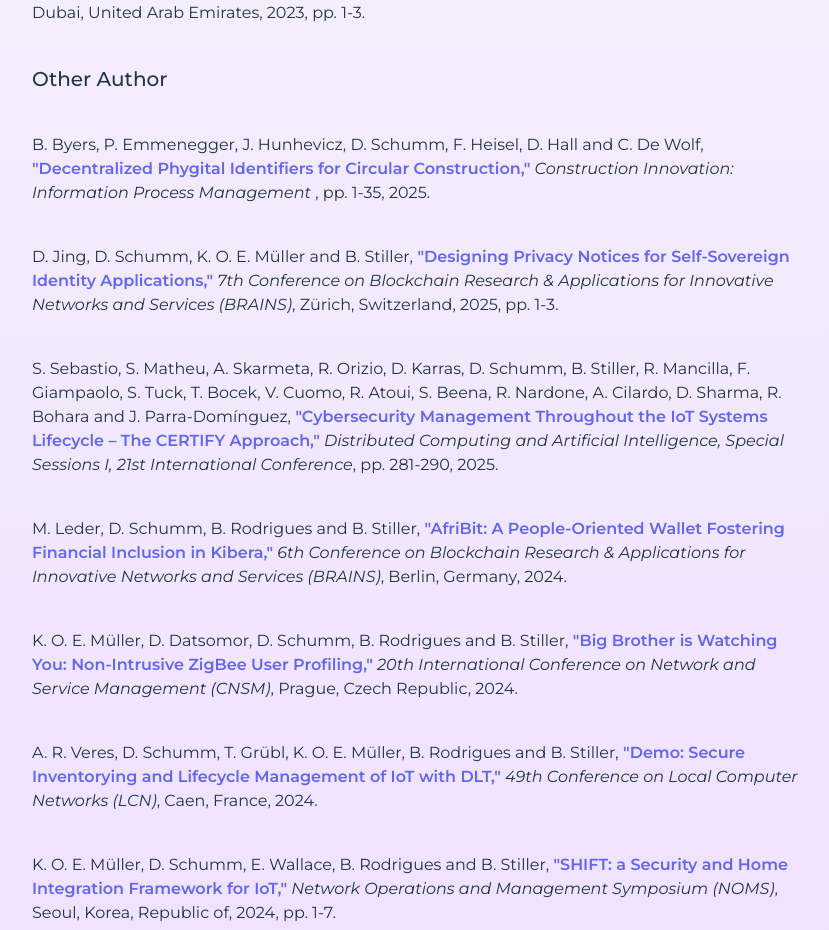
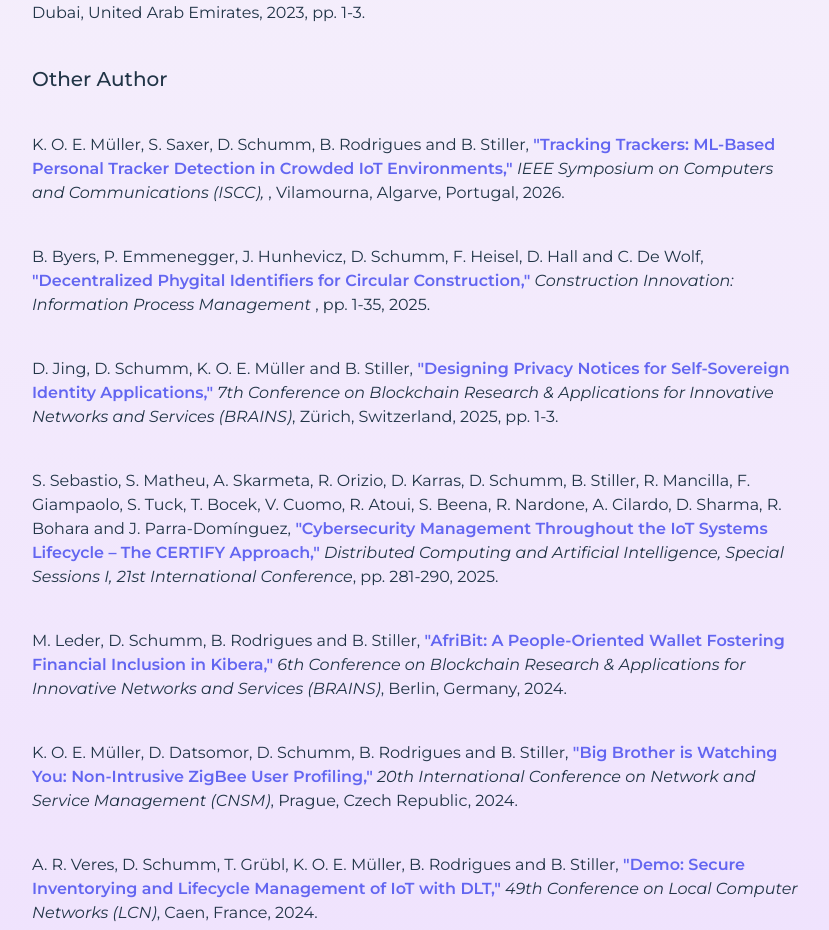
Before and after one commit to schummd/schummd.github.io, a React (Vite) app: page /publications in a window 1280 px wide. Shown: the part 1103-2033 px from the top of the page, without its empty margins (224-1053 px from the left). Built offline with nearby package versions, Linux system fonts and the light colour scheme.

Commit message:
updated publications

```diff
--- a/src/pages/Publications.jsx
+++ b/src/pages/Publications.jsx
@@ -56,6 +56,12 @@
           </li>
 
           <h2 className="font-montserrat font-medium text-xl mb-12">Other Author</h2>
+          <li>
+            K. O. E. Müller, S. Saxer, D. Schumm, B. Rodrigues and B. Stiller,
+            <a href="" className="font-semibold text-indigo-500"> "Tracking Trackers: ML-Based Personal Tracker Detection in Crowded IoT Environments,"</a>
+            <i> IEEE Symposium on Computers and Communications (ISCC), </i>,
+            Vilamourna, Algarve, Portugal, 2026.
+          </li>
           <li>
             B. Byers, P. Emmenegger, J. Hunhevicz, D. Schumm, F. Heisel, D. Hall and C. De Wolf,
             <a href="https://doi.org/10.1108/CI-02-2025-0074" className="font-semibold text-indigo-500 cursor-pointer" target="_blank"> "Decentralized Phygital Identifiers for Circular Construction,"</a>
```
